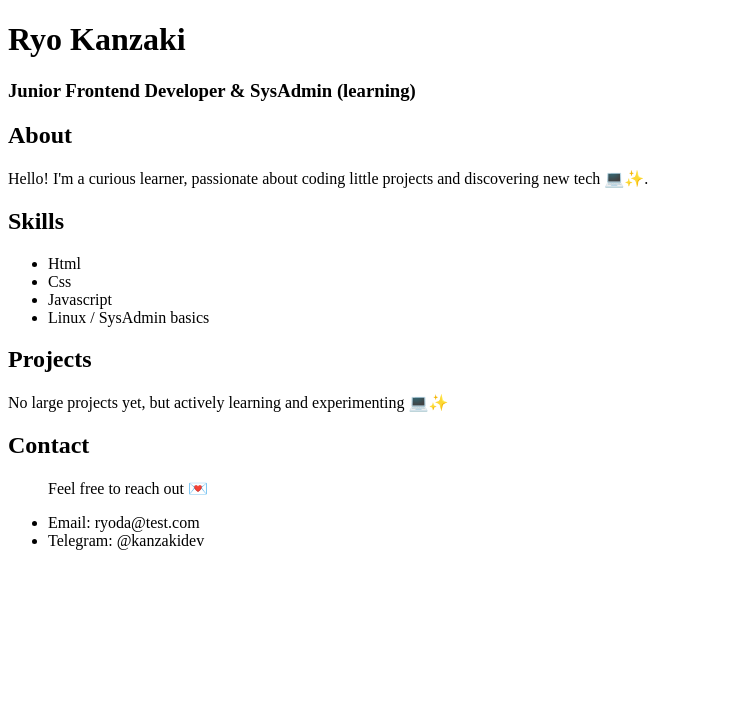
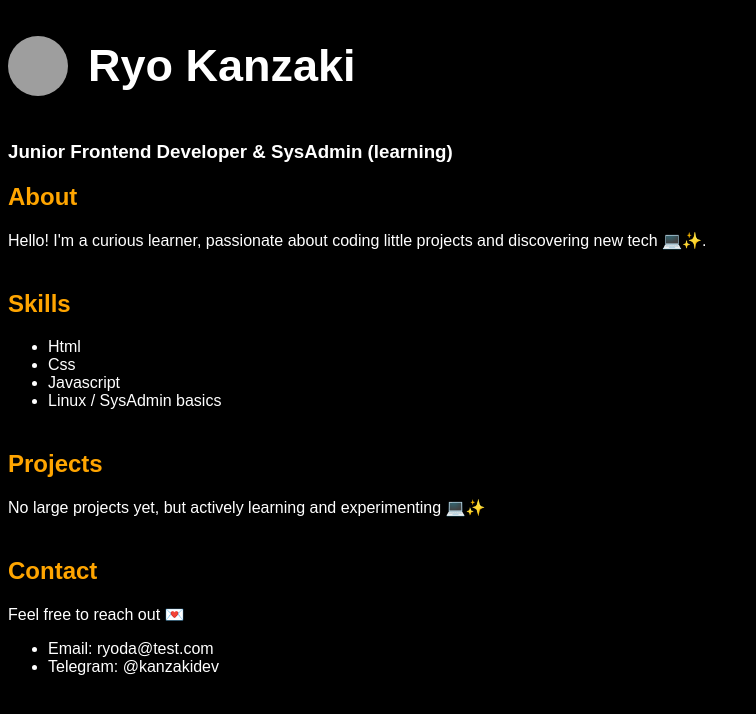
Before and after one commit to KanzakiDev/ryo-portfolio, a plain HTML site: page index.html in a window 1280 px wide. Shown: the whole page, without its empty margins (0-756 px from the left). Drawn offline with Linux system fonts and the light colour scheme; grey boxes are pictures that could not be loaded.

Commit message:
Prototype Update

```diff
--- a/index.html
+++ b/index.html
@@ -4,28 +4,87 @@
     <meta charset="UTF-8">
     <meta name="viewport" content="width=device-width, initial-scale=1.0">
     <title>kanzakidev</title>
+    <link rel="stylesheet" href="https://fonts.googleapis.com/css?family=Tangerine">
 </head>
 <body>
     <div>
-        <h1>Ryo Kanzaki</h1>
+        <!-- Profile -->
+        </section>
+            <!-- logo and name div -->
+            <div class="logoanddiv">
+                <img class="githublogo" src="https://github.com/kanzakidev.png" alt="Ryo Kanzaki" width="150" height="150">
+                <h1 class="name">Ryo Kanzaki</h1>
+            </div>
+            <!-- descriptions -->
             <h3>Junior Frontend Developer & SysAdmin (learning)</h3>
-        <h2>About</h2>
+        </section>
+
+        <!-- About -->
+        <section>
+            <h2 class="hcolor">About</h2>
             <p>Hello! I'm a curious learner, passionate about coding little projects and discovering new tech 💻✨.</p>
-        <h2>Skills</h2>
+        </section>
+
+        <!-- Skills -->
+        <section>
+        <h2 class="hcolor">Skills</h2>
             <ul>
                 <li>Html</li>
                 <li>Css</li>
                 <li>Javascript</li>
                 <li>Linux / SysAdmin basics</li>
             </ul>
-        <h2>Projects</h2>
+        </section>
+
+        <!-- Projects -->
+        <section>
+            <h2 class="hcolor">Projects</h2>
             <p>No large projects yet, but actively learning and experimenting 💻✨</p>
-        <h2>Contact</h2>
+        </section>
+
+        <!-- Contact -->
+        <section>
+            <h2 class="hcolor">Contact</h2>
+            <p>Feel free to reach out 💌</p>
             <ul>
-            <p>Feel free to reach out 💌</p>
                 <li>Email: ryoda@test.com</li>
                 <li>Telegram: @kanzakidev</li>
             </ul>
+        </section>
+
     </div>
+    <style>
+        body {
+            background: black;
+            color: white;
+            font-family: comfortaa, sans-serif;
+        }
+        main {
+            max-width: 800px;
+            margin: auto;
+            padding: 20px;
+        }
+        section {
+            margin-bottom: 40px;
+        }
+        .hcolor {
+            color: orange;
+        }
+        .name {
+            font-size: 45px;
+        }
+        .logoanddiv {
+            display: flex;
+            align-items: center;
+            gap: 20px;
+            margin-top: 10px;
+            margin-bottom: 10px;
+        }
+        .githublogo {
+            border-radius: 50%;
+            width: 60px;
+            height: 60px;
+        }
+    </style>
 </body>
 </html>
```
Lines whose indentation alone changed are shown as unchanged.
